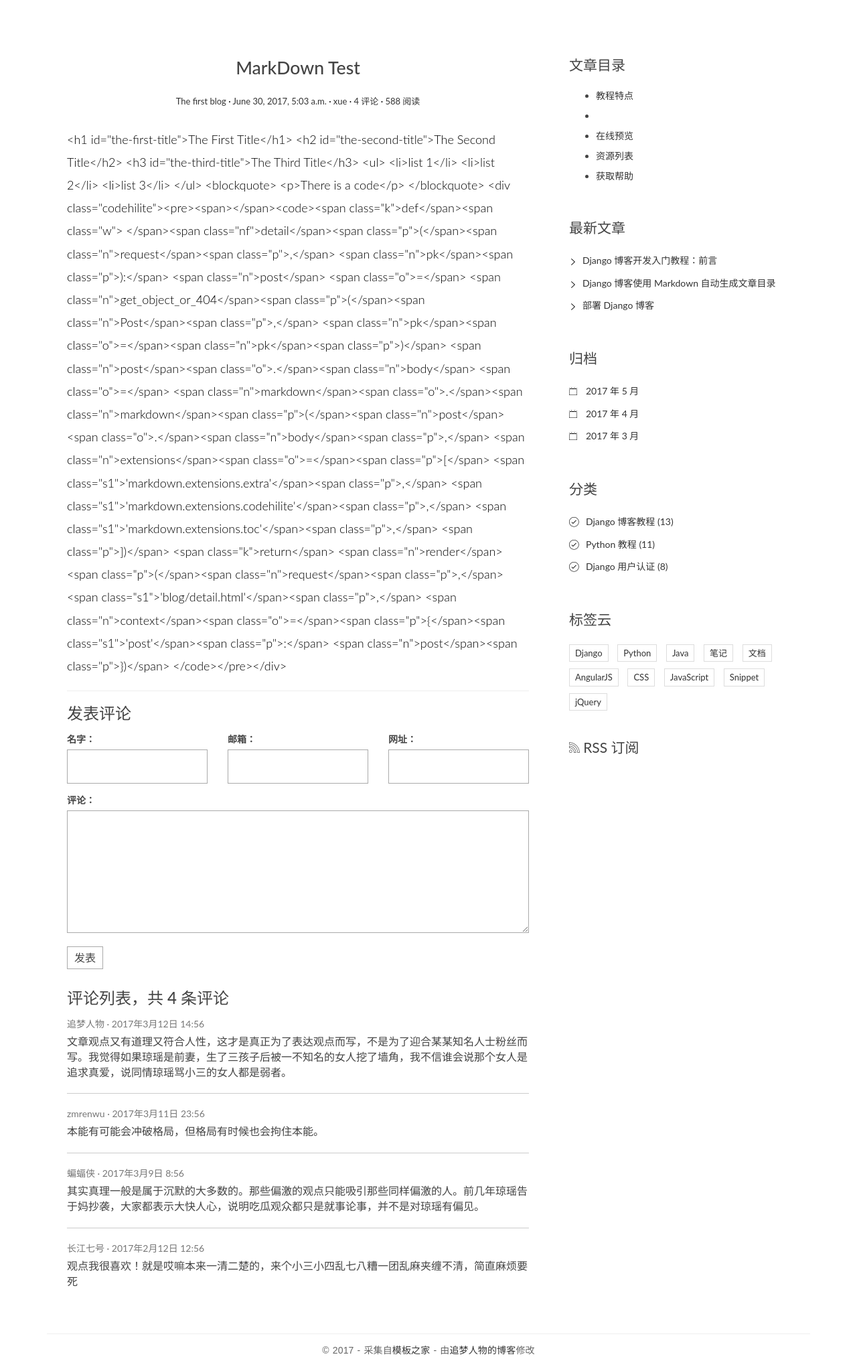
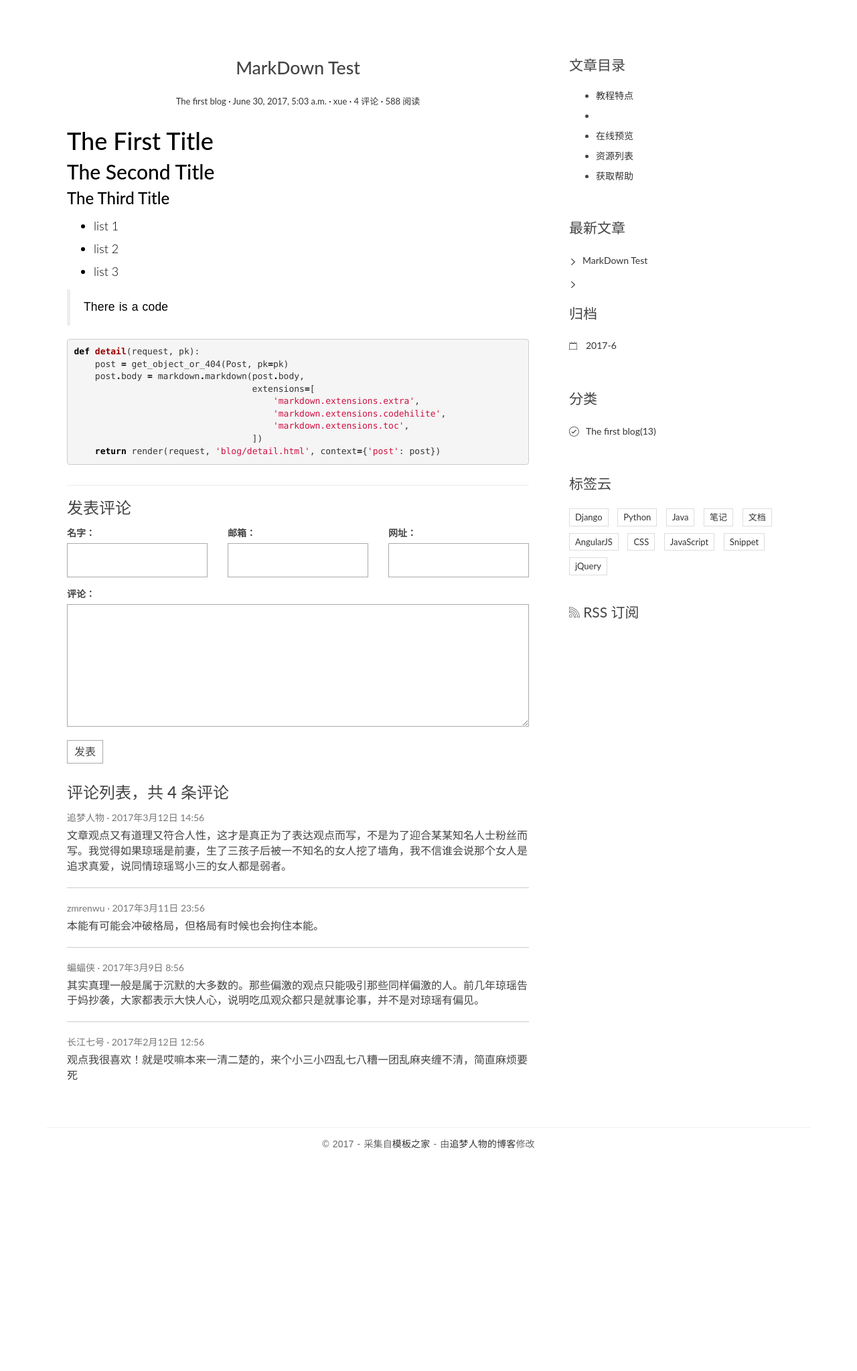
Before and after one commit to XJGpy/Django_mysite, a Django app: page /post/3/ in a window 1280 px wide. Shown: the part 91-2138 px from the top of the page at 67% size. After the commit the page ends 1806 px from the top, so only its background shows below. Run offline with Django 3.2, Linux system fonts and the light colour scheme; data comes from the database, SQL or seed files in the repository; both versions use the stored data as it was after the commit; some libraries are stand-ins or nearby versions.

Commit message:
add git add .

```diff
--- /dev/null
+++ b/blog/templatetags/blog_tags.py
@@ -0,0 +1,18 @@
+from django import template
+from ..models import Post, Category
+
+register = template.Library()
+
+@register.simple_tag
+def get_recent_posts(num=5):
+    return Post.objects.all().order_by('-created_time')[:num]
+
+
+@register.simple_tag
+def archives():
+    return Post.objects.dates('created_time', 'month', order='DESC')
+
+
+@register.simple_tag
+def get_categories():
+    return Category.objects.all()
--- a/templates/base.html
+++ b/templates/base.html
@@ -1,4 +1,5 @@
 {% load staticfiles %}
+{% load blog_tags %}
 <!DOCTYPE html>
 <html>
 <head>
@@ -13,6 +14,7 @@
     <link rel="stylesheet" href="http://code.ionicframework.com/ionicons/2.0.1/css/ionicons.min.css">
     <link rel="stylesheet" href="{% static 'blog/css/pace.css' %}">
     <link rel="stylesheet" href="{% static 'blog/css/custom.css' %}">
+    <link rel="stylesheet" href="{% static 'blog/css/highlights/github.css' %}">
 
     <!-- js -->
     <script src="{% static 'blog/js/jquery-2.1.3.min.js' %}"></script>
@@ -61,7 +63,7 @@
     </header>
 </div>
 <div class="copyrights">Collect from <a href="http://www.cssmoban.com/">网页模板</a></div>
-<div class="copyrights">Modified by <a href="http://zmrenwu.com/">追梦人物的博客</a></div>
+<div class="copyrights">Modified by <a href="http://zmrenwu.com/">xuejungong's blog</a></div>
 
 <div class="content-body">
     <div class="container">
@@ -75,45 +77,44 @@
                 {% endblock toc %}
                 <div class="widget widget-recent-posts">
                     <h3 class="widget-title">最新文章</h3>
+		    {% get_recent_posts as recent_post_list %}
                     <ul>
+			{% for post in recent_post_list %}
                         <li>
-                            <a href="#">Django 博客开发入门教程：前言</a>
+                            <a href="{{ post.get_absolute_url }}">{{ post.title }}</a>
                         </li>
+			{% empty %}
+			    There is nothong!!
+			{% endfor %}
                         <li>
-                            <a href="#">Django 博客使用 Markdown 自动生成文章目录</a>
-                        </li>
-                        <li>
-                            <a href="#">部署 Django 博客</a>
-                        </li>
                     </ul>
                 </div>
                 <div class="widget widget-archives">
                     <h3 class="widget-title">归档</h3>
-                    <ul>
+                    {% archives as date_list %}
+		    <ul>
+			{% for date in date_list %}
                         <li>
-                            <a href="#">2017 年 5 月</a>
+                            <a href="#">{{ date.year }}-{{ date.month }}</a>
                         </li>
-                        <li>
-                            <a href="#">2017 年 4 月</a>
-                        </li>
-                        <li>
-                            <a href="#">2017 年 3 月</a>
-                        </li>
+			{% empty %}
+			    There is nothing!!
+			{% endfor %}
                     </ul>
                 </div>
 
                 <div class="widget widget-category">
                     <h3 class="widget-title">分类</h3>
+		    {% get_categories as category_list %}
                     <ul>
+			{% for category in category_list %}
                         <li>
-                            <a href="#">Django 博客教程 <span class="post-count">(13)</span></a>
+                            <a href="#">{{ category.name }}<span class="post-count">(13)</span></a>
                         </li>
-                        <li>
-                            <a href="#">Python 教程 <span class="post-count">(11)</span></a>
-                        </li>
-                        <li>
-                            <a href="#">Django 用户认证 <span class="post-count">(8)</span></a>
-                        </li>
+                        {% empty %}
+                            There is nothing!!
+                        {% endfor %}
+
                     </ul>
                 </div>
 
--- a/templates/blog/detail.html
+++ b/templates/blog/detail.html
@@ -13,7 +13,7 @@
             </div>
         </header>
         <div class="entry-content clearfix">
-            {{ post.body }}
+            {{ post.body|safe }}
         </div>
     </article>
     <section class="comment-area" id="comment-area">
```
Also changed, not shown: blog/templatetags/__init__.py (added), db.sqlite3.
